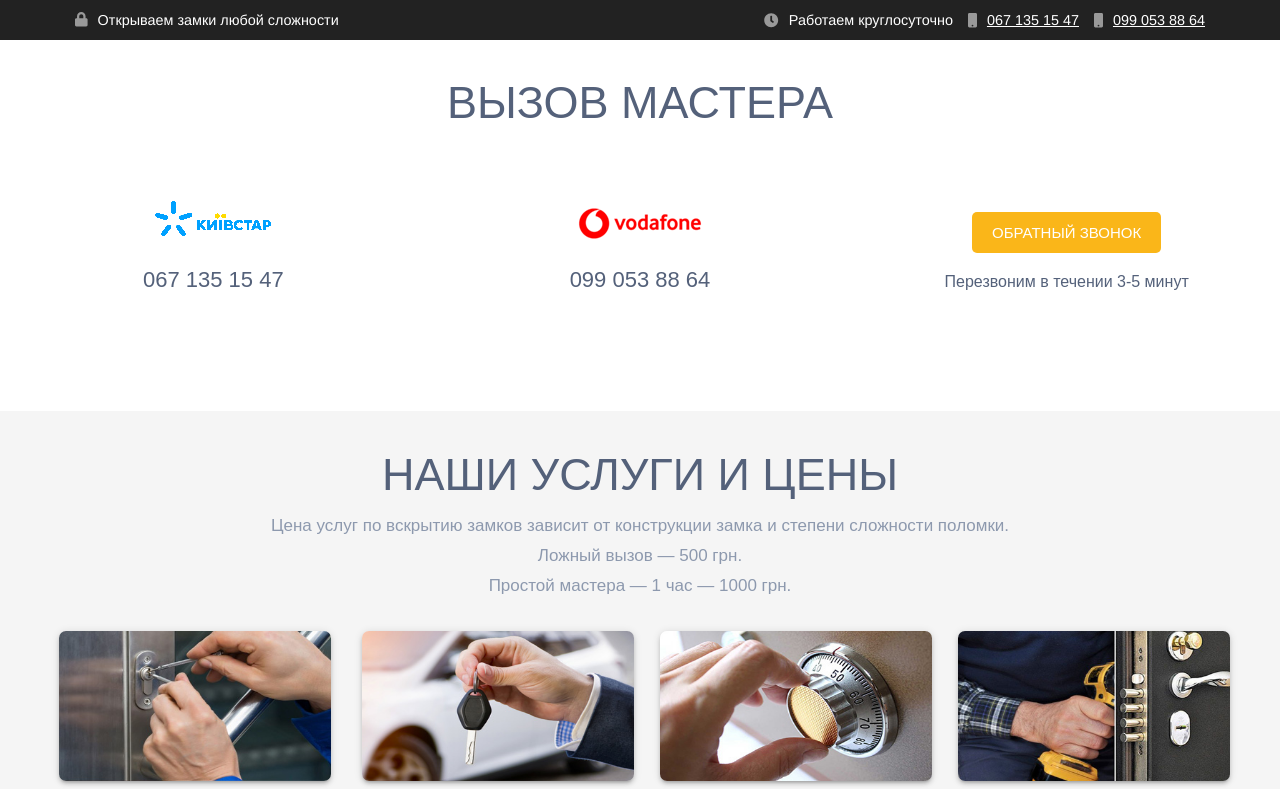
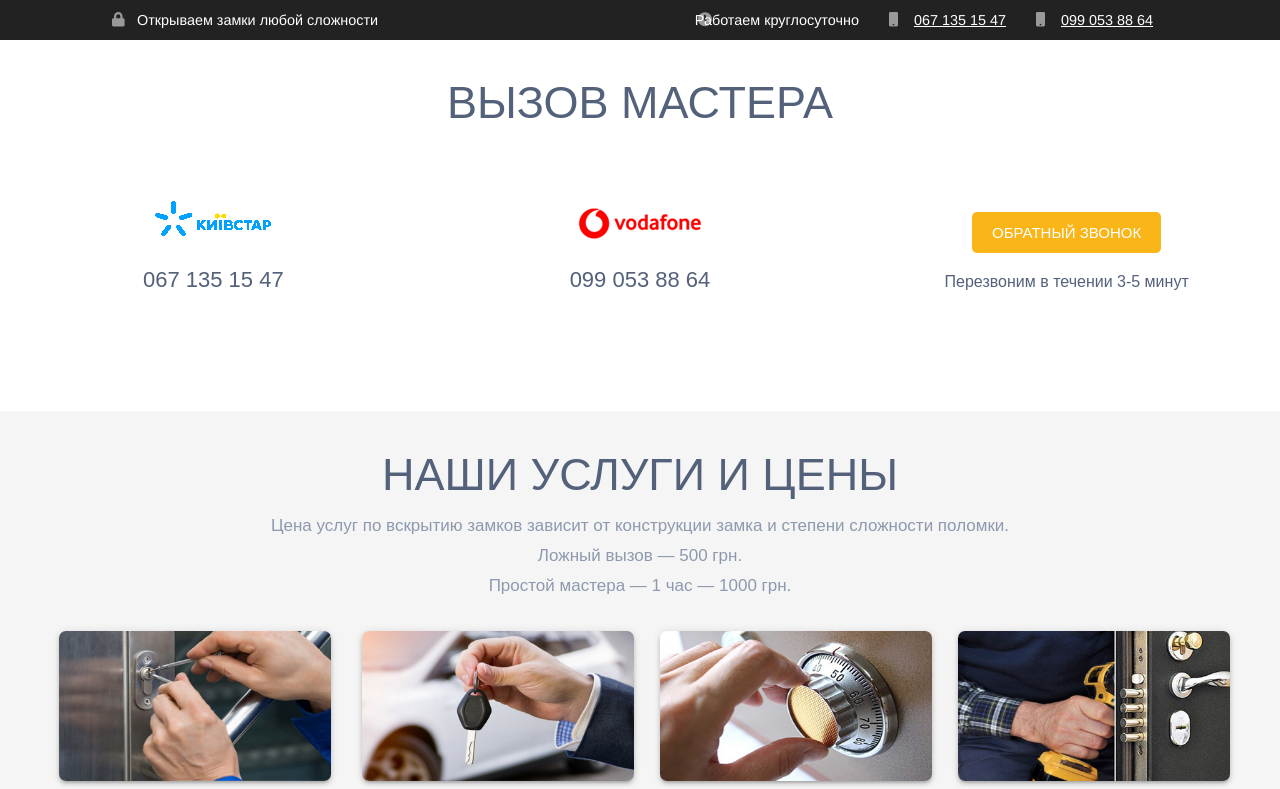
Before and after one commit to Ca-tt/dnepr-masterok-vue, a Vue app: page / in a window 1280 px wide. Shown: the top 789 px of the page. Built offline with nearby package versions, Linux system fonts and the light colour scheme.

Commit message:
редактировал хедер и css (проблема с иконкой) создал js папку и файл js

```diff
--- a/src/components/Header.vue
+++ b/src/components/Header.vue
@@ -1,87 +1,79 @@
 <template>
-  <header>
+  <header class = "main-header">
+    <main class = "header-navigation">
      <div class="open-lock">
       <div class="header-icon">
         <font-awesome-icon icon="lock" />
       </div>
-       <div>Открываем замки любой сложности</div>
+       <span>Открываем замки любой сложности</span>
     </div>
-    <div class="inf">
-      <div>
-        <div class="header-icon clock">
+    <div class="right-navbar">
+      <div class = "rightnavbar-block">
+        <div class="header-icon">
           <font-awesome-icon icon="clock" />
         </div>
-        <div class="all-time">Работаем круглосуточно</div>
+        <span>Работаем круглосуточно</span>
       </div>
-      <div>
+      <div class = "rightnavbar-block">
         <div class="header-icon">
           <font-awesome-icon icon="mobile" />
         </div>
-        <div class="tel-number">
+        <nav class="call-number">
           <a href="">067 135 15 47</a>
-        </div>
+        </nav>
       </div>
-      <div>
+      <div class = "rightnavbar-block">
         <div class="header-icon">
           <font-awesome-icon icon="mobile" />
         </div>
-        <div class="tel-number">
+        <nav class="call-number">
           <a href="">099 053 88 64</a>
-        </div>
+        </nav>
       </div>
     </div>
+    </main>
   </header>
 </template>
 
 <style>
-  header {
-    display: flex;
+  .header-navigation{
+    padding: 12px;
     justify-content: space-between;
-    align-items: center;
+  }
+
+  .main-header{
     background-color: #222222;
-    height: 40px;
+    max-height: 40px;
     font-size: 0.9em;
   }
 
-  .open-lock, .inf div {
+  .main-header, a{
+    color: white;
+  }
+
+  .open-lock, .right-navbar , .header-navigation , .rightnavbar-block {
     display: flex;
+    align-items: center;
   }
 
   .open-lock {
-    margin-left: 75px;
+    margin-left: 100px;
   }
 
-  .inf {
-    display: flex;
-    margin-right: 75px;
+  .right-navbar {
+    margin-right: 100px;
   }
 
-  /* .all-time, .tel-number {
-    margin: 0 15px;
-  } */
-
-  .inf > div {
-    margin-left: 15px;
-    align-items: center;
-  }
-
-  .tel-number a {
-    color: white;
-  }
-
-  .all-time, .open-lock {
-    color: white;
+  .rightnavbar-block {
+    padding: 0 15px;
   }
 
   .header-icon {
+    width: 10px;
     color: #999999;
-    margin-right: 10px;
-    /* width: 1em; */
+    margin-right: 15px;
   }
 
-  .clock {
-    width: 1em;
-  }
 
   @media (max-width: 1024px) {
     header {
--- a/src/components/ModalWindow.vue
+++ b/src/components/ModalWindow.vue
@@ -1,27 +1,80 @@
 <template>
   <section>
-        <div class="backcall"><a href="">ОБРАТНЫЙ ЗВОНОК</a></div>
-        <div class ="modal-wrapper" id = "mymodal-wrap">
+    <div class="backcall"><a href="" id="mybtn vue">ОБРАТНЫЙ ЗВОНОК</a></div>
+    <div class="modal-wrapper" id="mymodal-wrap">
       <div class="popup-content">
-                                <div class ="popup-header">
+        <div class="popup-header">
           <span class="close-modal"> &times; </span>
         </div>
-                                <div class = "popup-body">
-                                </div>
+        <div class="popup-body"></div>
       </div>
     </div>
   </section>
 </template>
 
 <style>
+.modal-wrapper {
+  display: none;
+  position: fixed;
+  z-index: 1;
+  left: 0;
+  top: 0;
+  width: 100%;
+  height: 100%;
+  overflow: auto;
+  background-color: rgb(0, 0, 0);
+  background-color: rgb(0, 0, 0, 0.4);
+  padding-top: 150px;
+}
 
+.popup-content {
+  position: relative;
+  background-color: #fefefe;
+  margin: auto;
+  border: 1px solid #888;
+  width: 80%;
+  animation-name: animatetop;
+  animation-duration: 0.4s;
+}
+
+@keyframes animetop {
+  from {
+    top: -300px;
+    opacity: 0;
+  }
+  to {
+    top: 0;
+    opacity: 1;
+  }
+}
+.popup-header {
+  color: black;
+  display: flex;
+  padding: 2px 16px;
+}
+.close-modal {
+  color: #aaa;
+  font-size: 28px;
+  font-weight: bold;
+  margin-left: auto;
+}
+
+.close-modal:hover,
+.close-modal:focus {
+  color: black;
+  text-decoration: none;
+  cursor: pointer;
+}
+.popup-body {
+  padding: 2px 16px;
+  background-color: white;
+  height: 100px;
+  z-index: 2;
+}
 </style>
 
 <script>
-
-
 export default {
-  name: 'ModalWindow',
-
-}
+  name: "ModalWindow",
+};
 </script>
```
Also changed, not shown: src/js/modalWindow.js (added, +12 -0 lines). Lines whose indentation alone changed are shown as unchanged.
